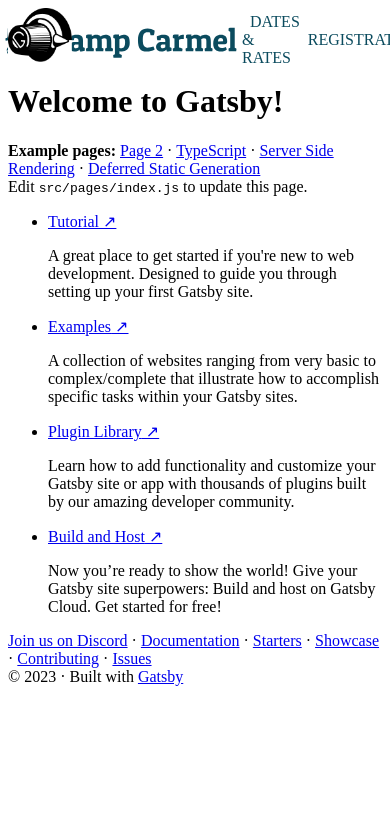
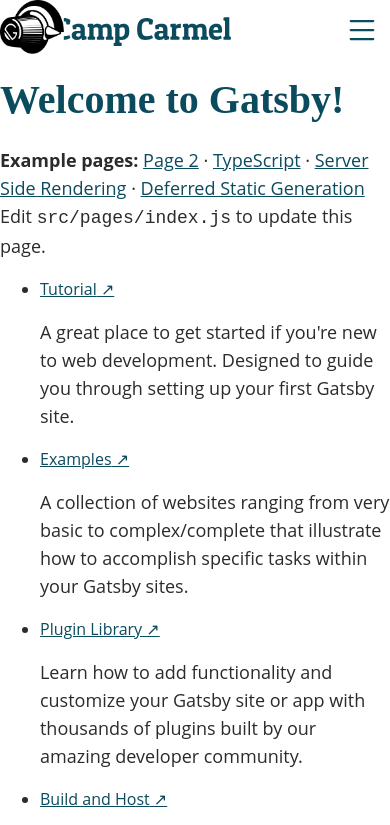
Before and after one commit to baleeds/camp-carmel-org, a Gatsby site: page / in a window 390 px wide. Shown: the top 825 px of the page. Built offline with nearby package versions, Linux system fonts and the light colour scheme; Gatsby itself is replaced by a stand-in of ours.

Commit message:
add: Navigation with mobile capability

```diff
--- a/package.json
+++ b/package.json
@@ -17,6 +17,7 @@
     "gatsby-source-filesystem": "^5.8.0",
     "gatsby-transformer-sharp": "^5.8.0",
     "react": "^18.2.0",
+    "react-bootstrap-icons": "^1.10.2",
     "react-dom": "^18.2.0",
     "react-helmet": "^6.1.0",
     "styled-components": "^5.3.9"
--- a/src/components/Header.tsx
+++ b/src/components/Header.tsx
@@ -2,10 +2,47 @@
 import { Link } from 'gatsby';
 import styled from 'styled-components';
 import Logo from '../assets/camp-carmel-logo.svg';
+import { List, X } from 'react-bootstrap-icons';
+import { useState } from 'react';
 
 interface Props {}
 
-export const Header: React.FC<Props> = () => (
+interface NavbarItem {
+  displayName: string;
+  to: string;
+}
+
+const navbarItems: NavbarItem[] = [
+  {
+    displayName: 'Dates & Rates',
+    to: '/dates',
+  },
+  {
+    displayName: 'Registration',
+    to: '/registration',
+  },
+  {
+    displayName: 'Life at Camp',
+    to: '/camp',
+  },
+  {
+    displayName: 'History & Beliefs',
+    to: '/history',
+  },
+  {
+    displayName: 'Get in Touch',
+    to: '/contact',
+  },
+];
+
+export const Header: React.FC<Props> = () => {
+  const [isOpen, setIsOpen] = useState(false);
+
+  const toggleMobileNav = () => {
+    setIsOpen((o) => !o);
+  };
+
+  return (
     <Container>
       <div className="inner-container">
         <Link
@@ -19,26 +56,32 @@
           <HeaderLogo />
         </Link>
 
-      <nav>
+        <div className="right">
+          <button className="nav-toggle" onClick={toggleMobileNav}>
+            {isOpen ? <X size={36} /> : <List size={36} />}
+          </button>
+
+          <nav className={isOpen ? 'is-open' : ''}>
             <ul>
+              {navbarItems.map((item) => (
                 <li>
-            <Link to="/dates-and-rates">Dates & Rates</Link>
+                  <Link to={item.to}>{item.displayName}</Link>
                 </li>
-          <li>
-            <Link to="/registration">Registration</Link>
-          </li>
+              ))}
             </ul>
           </nav>
         </div>
+      </div>
     </Container>
   );
+};
 
 const Container = styled.header`
   position: fixed;
   top: 0;
   left: 0;
   right: 0;
-  height: 80px;
+  height: 60px;
   background-color: var(--color-blank);
   display: flex;
   justify-content: center;
@@ -53,6 +96,17 @@
 
   .brand {
     flex-shrink: 0;
+    margin-top: -6px; // Shift the logo up to center the text
+  }
+
+  .nav-toggle {
+    display: none;
+    align-items: center;
+    justify-content: center;
+    height: 40px;
+    width: 40px;
+    color: var(--color-primary);
+    margin-right: 8px;
   }
 
   nav {
@@ -65,17 +119,51 @@
 
       li {
         a {
-          padding: 8px;
+          padding: 8px 16px;
           margin: 0;
           color: var(--color-primary);
           text-decoration: none;
-          text-transform: uppercase;
+          //text-transform: uppercase;
+          font-size: 16px;
+          white-space: nowrap;
+          font-weight: bold;
+          display: inline-block;
         }
       }
+    }
+  }
+
+  @media screen and (max-width: 1000px) {
+    nav {
+      display: none;
+    }
+
+    nav.is-open {
+      display: block;
+      position: fixed;
+      top: 60px;
+      left: 0;
+      right: 0;
+      bottom: 0;
+      background: white;
+
+      ul {
+        display: block;
+
+        li a {
+          font-size: 18px;
+          margin: 4px 0px;
+        }
+      }
+    }
+
+    .nav-toggle {
+      display: flex;
     }
   }
 `;
 
 const HeaderLogo = styled(Logo)`
-  height: 42px;
+  height: 40px;
+  display: block;
 `;
--- a/src/components/Page.tsx
+++ b/src/components/Page.tsx
@@ -1,5 +1,5 @@
 import * as React from 'react';
-import { createGlobalStyle } from 'styled-components';
+import { GlobalStyles } from '../styles';
 
 interface Props {
   children: React.ReactNode;
@@ -13,15 +13,3 @@
     </>
   );
 };
-
-const GlobalStyles = createGlobalStyle`
-  :root {
-    // Global dimensions
-    --site-width: 1200px;
-
-    // Color palette
-    --color-primary: #0B4B5E;
-    --color-blank: white;
-    --color-text-default: #2B2B2B;
-  }
-`;
--- /dev/null
+++ b/src/styles.ts
@@ -0,0 +1,59 @@
+import { createGlobalStyle } from 'styled-components';
+
+export const GlobalStyles = createGlobalStyle`
+  :root {
+    // Global dimensions
+    --site-width: 1200px;
+
+    // Color palette
+    --color-primary: #0B4B5E;
+    --color-blank: white;
+    --color-text-default: #2B2B2B;
+  }
+
+  html, body {
+    font-family: 'Open Sans', sans-serif;
+    color: var(--color-text-default);
+    margin: 0;
+    padding: 0;
+  }
+
+  h1, h2, h3 {
+    font-family: 'Patua One', serif;
+  }
+
+  h1 {
+    font-size: 40px;
+    line-height: 38px;
+    color: var(--color-primary);
+  }
+
+  h2 {
+    font-size: 32px;
+    line-height: 34px;
+  }
+
+  h3 {
+    font-size: 24px;
+    line-height: 28px;
+  }
+
+  p {
+    font-size: 18px;
+    line-height: 28px;
+  }
+
+  a {
+    color: var(--color-primary);
+  }
+
+  button {
+    margin: 0;
+    padding: 0;
+    background: 0;
+    border: 0;
+    box-shadow: none;
+    font-size: 16px;
+    cursor: pointer;
+  }
+`;
```
Also changed, not shown: 1 other file. Lines whose indentation alone changed are shown as unchanged.
